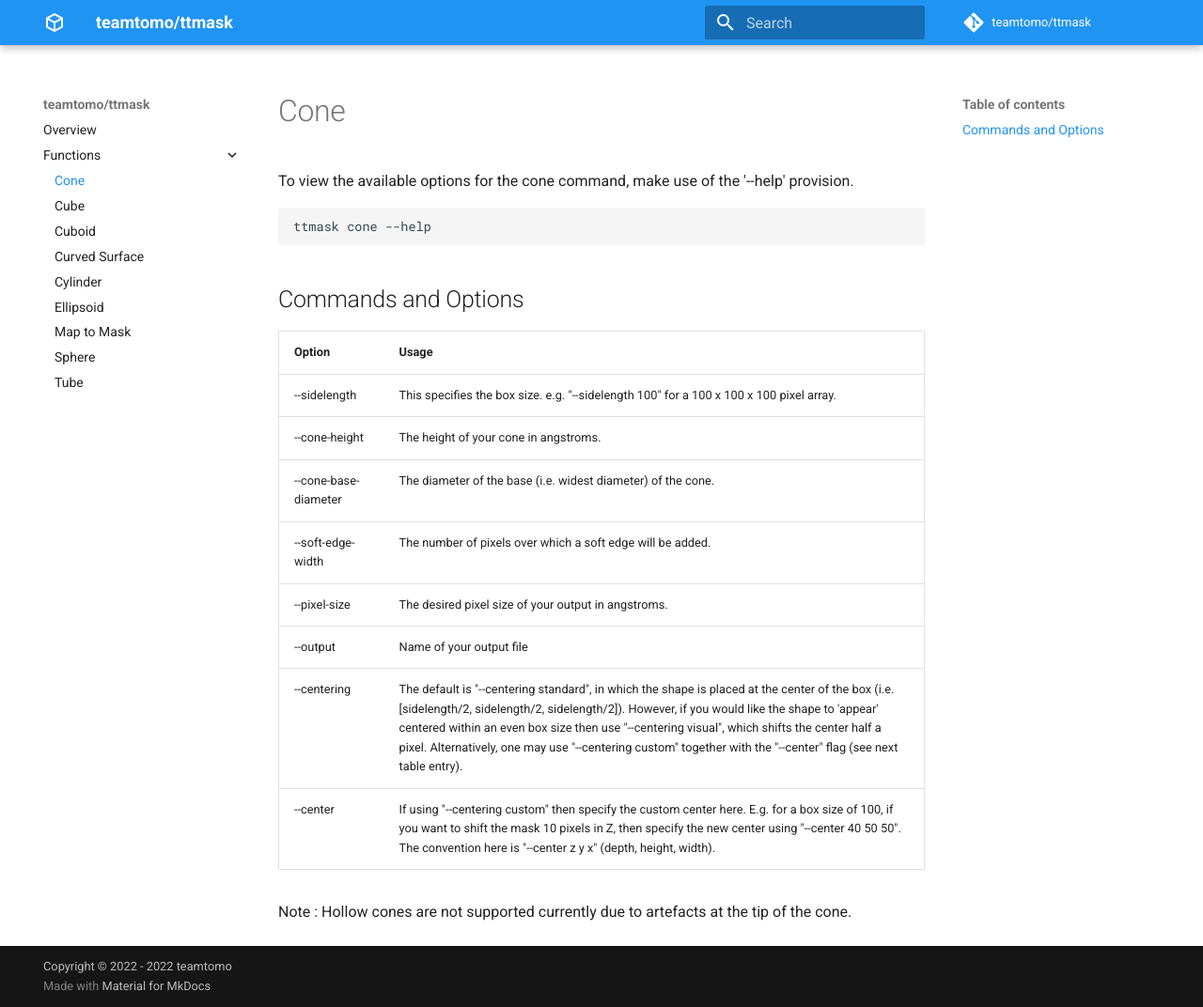
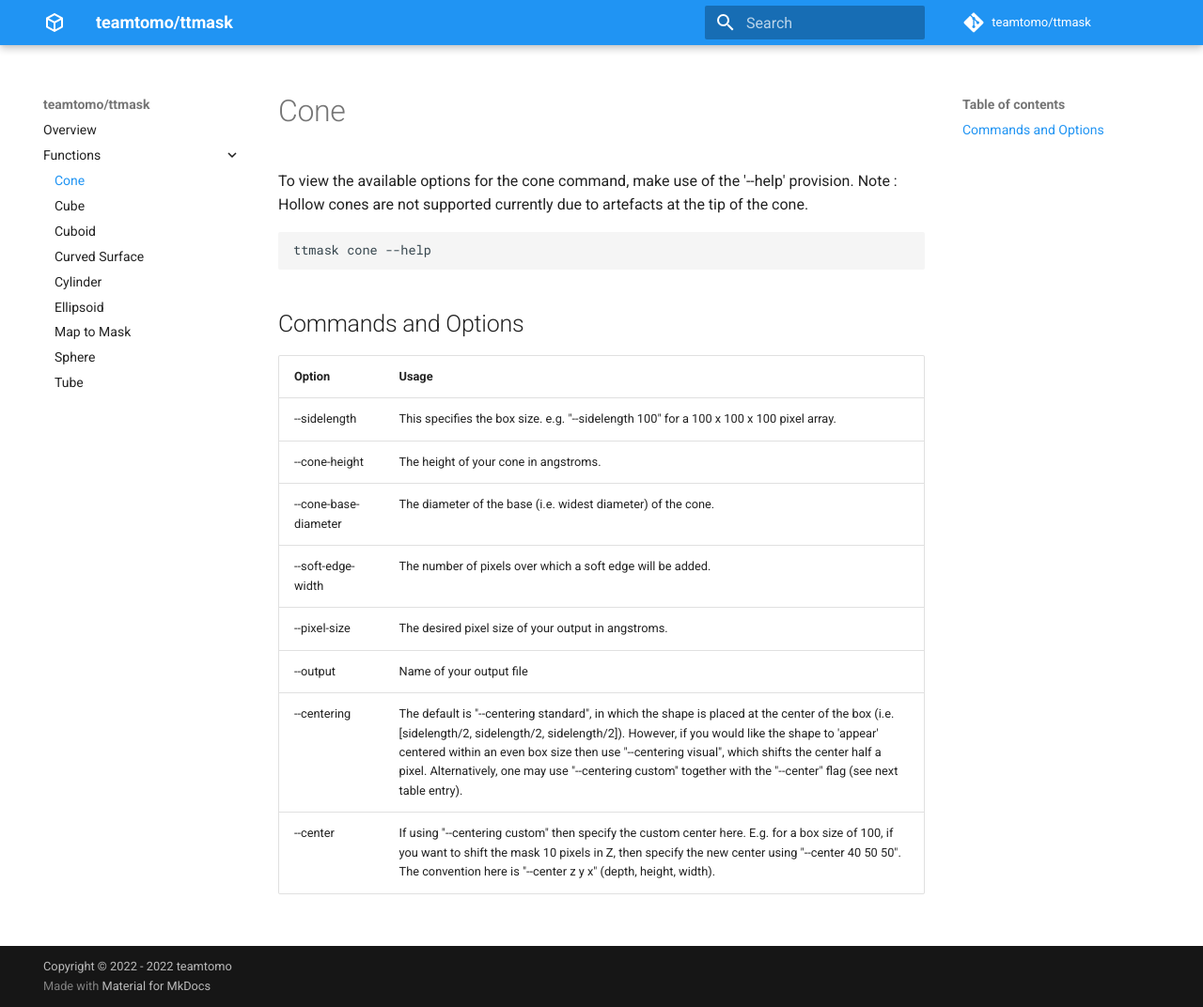
Before and after one commit to teamtomo/ttmask, an MkDocs documentation site: the page built from docs/functions/cone.md, in a window 1280 px wide and 1072 px high. Shown: the whole window at 94% size. Built offline with MkDocs 1.6.1 and Material for MkDocs 9.7.7, drawn with Linux system fonts in a browser that asks for light colours; comment, search, counter and statistics services are not loaded; part of the change alters nothing that is shown.

````diff
--- a/docs/functions/cone.md
+++ b/docs/functions/cone.md
@@ -1,6 +1,6 @@
 #  Cone
 
-To view the available options for the cone command, make use of the '--help' provision.
+To view the available options for the cone command, make use of the '--help' provision. Note : Hollow cones are not supported currently due to artefacts at the tip of the cone.
 
 ```shell
 
@@ -20,5 +20,3 @@ Option | Usage
 --output | Name of your output file                                                                                                                                                                                                                                                                                                                                                                                         |
 --centering | The default is "--centering standard", in which the shape is placed at the center of the box (i.e. [sidelength/2, sidelength/2, sidelength/2]). However, if you would like the shape to 'appear' centered within an even box size then use "--centering visual", which shifts the center half a pixel. Alternatively, one may use "--centering custom" together with the "--center" flag (see next table entry).
 --center | If using "--centering custom" then specify the custom center here. E.g. for a box size of 100, if you want to shift the mask 10 pixels in Z, then specify the new center using "--center 40 50 50". The convention here is "--center z y x" (depth, height, width).
-
-Note : Hollow cones are not supported currently due to artefacts at the tip of the cone.
````
